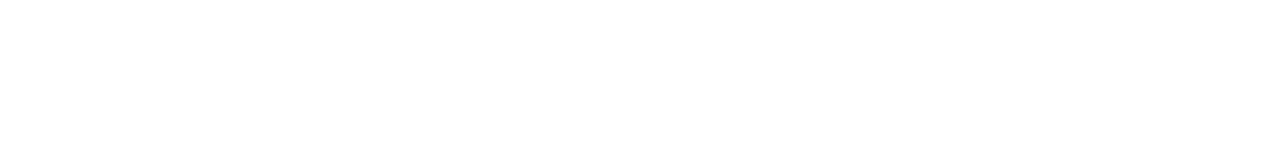
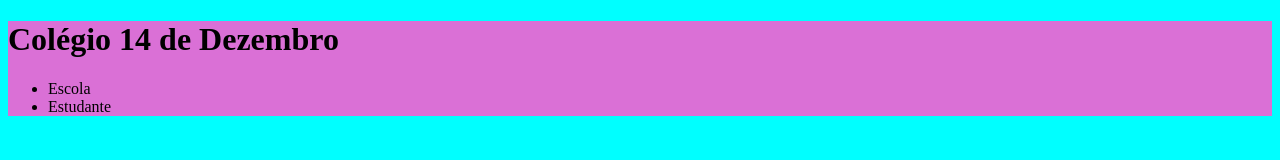
Before and after one commit to Ryantnk/site-escola-2b, a plain HTML site: page index.html in a window 1280 px wide. Drawn offline with Linux system fonts and the light colour scheme.

Commit message:
Add files via upload

```diff
--- a/index.html
+++ b/index.html
@@ -4,9 +4,16 @@
     <meta charset="UTF-8">
  <meta http-equiv="X-UA-Compatible" content="IE=edge">
     <meta name="viewport" content="width=device-width, initial-scale=1.0">
-    <title>Document</title>
+    <title>Site Escola - Ryan Tanaka </title>
+    <link rel="stylesheet" href="style.css">
 </head>
 <body>
-
+  <header class="Cabeçalho">
+  <h1 class="Cabeçalho-título"> Colégio 14 de Dezembro</h1>
+ <ul>
+    <li> Escola </li>
+    <li> Estudante </li>
+<header/>
+</ul>
 </body>
 </html>
--- a/style.css
+++ b/style.css
@@ -0,0 +1,10 @@
+body{
+    background-color: aqua;
+}
+
+
+
+
+.Cabeçalho{
+    background-color: orchid;
+}
```
